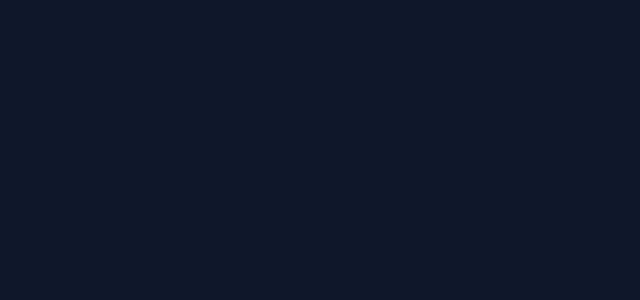
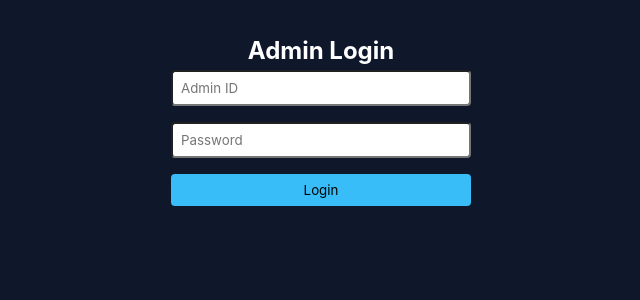
Before and after one commit to Pragya-Dwivedi12/digital-dynamo, a React (Vite) app: page /adlogin in a window 1280 px wide. Before the commit this address had no page. Shown: the top 300 px of the page, without its empty margins (319-959 px from the left). Built offline with nearby package versions, Linux system fonts and the light colour scheme.

Commit message:
Added admin login and dashboard

```diff
--- a/src/App.jsx
+++ b/src/App.jsx
@@ -6,6 +6,8 @@ import Services from './Components/Services';
 import Portfolio from './Components/Portfolio';
 import Contact from './Components/Contact';
 import About from './Components/About';
+import AdLogin from './Components/AdLogin';
+import AdminDashboard from './Components/AdminDashboard';
 
 function App() {
     return (
@@ -13,9 +15,12 @@ function App() {
             <Routes>
                 <Route path="/" element={<Home />} />
                 <Route path="/services" element={<Services />} />
-                <Route path="/portfolio" element={<Portfolio/>} />
-                <Route path="/contact" element={<Contact/>} />
-                <Route path="/about" element={<About/>}/>
+                <Route path="/portfolio" element={<Portfolio />} />
+                <Route path="/contact" element={<Contact />} />
+                <Route path="/about" element={<About />} />
+                <Route path="/adlogin" element={<AdLogin />} />
+                <Route path="/admin-dashboard" element={<AdminDashboard />} />
+                <Route />
             </Routes>
         </Router>
     );
--- /dev/null
+++ b/src/Components/AdLogin.jsx
@@ -0,0 +1,50 @@
+import React, { useState } from 'react';
+import { useNavigate } from 'react-router-dom';
+
+const AdminLogin = () => {
+  const [username, setUsername] = useState('');
+  const [password, setPassword] = useState('');
+  const navigate = useNavigate();
+
+  // 👇 YAHAN ADD KARNA HAI IS FUNCTION KO
+  const handleLogin = (e) => {
+    e.preventDefault();
+
+    // Client ki actual login details
+    if (username === 'digitaldynamo' && password === 'digimo@26') {
+      localStorage.setItem('isAdminLoggedIn', 'true');
+      navigate('/admin-dashboard');
+    } else {
+      alert('Galat Admin ID ya Password!');
+    }
+  };
+
+  return (
+    <div style={{ textAlign: 'center', padding: '2rem', color: '#fff' }}>
+      <h2>Admin Login</h2>
+      <form onSubmit={handleLogin} style={{ display: 'flex', flexDirection: 'column', gap: '1rem', maxWidth: '300px', margin: '0 auto' }}>
+        <input
+          type="text"
+          placeholder="Admin ID"
+          value={username}
+          onChange={(e) => setUsername(e.target.value)}
+          required
+          style={{ padding: '8px', borderRadius: '4px' }}
+        />
+        <input
+          type="password"
+          placeholder="Password"
+          value={password}
+          onChange={(e) => setPassword(e.target.value)}
+          required
+          style={{ padding: '8px', borderRadius: '4px' }}
+        />
+        <button type="submit" style={{ padding: '8px', backgroundColor: '#38bdf8', border: 'none', borderRadius: '4px', cursor: 'pointer' }}>
+          Login
+        </button>
+      </form>
+    </div>
+  );
+};
+
+export default AdminLogin;
--- /dev/null
+++ b/src/Components/AdminDashboard.jsx
@@ -0,0 +1,72 @@
+import React, { useEffect } from 'react';
+import { useNavigate } from 'react-router-dom';
+
+
+const AdminDashboard = () => {
+  const navigate = useNavigate();
+
+  // Security Check: Agar login nahi hai toh wapas login page par bhej do
+  useEffect(() => {
+    const isLoggedIn = localStorage.getItem('isAdminLoggedIn');
+    if (!isLoggedIn) {
+      navigate('/admin-login');
+    }
+  }, [navigate]);
+
+  // Logout Function
+  const handleLogout = () => {
+    localStorage.removeItem('isAdminLoggedIn');
+    navigate('/admin-login');
+  };
+
+  return (
+    <div style={{ padding: '2rem', color: '#fff', maxWidth: '1000px', margin: '0 auto' }}>
+      {/* Header Section */}
+      <div style={{ display: 'flex', justifyContent: 'space-between', alignItems: 'center', marginBottom: '2rem', borderBottom: '1px solid #333', paddingBottom: '1rem' }}>
+        <h2>Digital Dynamo - Admin Dashboard</h2>
+        <button
+          onClick={handleLogout}
+          style={{ padding: '8px 16px', backgroundColor: '#ef4444', color: '#fff', border: 'none', borderRadius: '4px', cursor: 'pointer' }}
+        >
+          Logout
+        </button>
+      </div>
+
+      {/* Quick Stats Cards */}
+      <div style={{ display: 'grid', gridTemplateColumns: 'repeat(auto-fit, minmax(200px, 1fr))', gap: '1.5rem', marginBottom: '2rem' }}>
+        <div style={{ backgroundColor: '#1e293b', padding: '1.5rem', borderRadius: '8px', textAlign: 'center' }}>
+          <h3>Total Views</h3>
+          <p style={{ fontSize: '1.8rem', color: '#38bdf8', margin: '0.5rem 0' }}>1,240</p>
+        </div>
+        <div style={{ backgroundColor: '#1e293b', padding: '1.5rem', borderRadius: '8px', textAlign: 'center' }}>
+          <h3>New Leads</h3>
+          <p style={{ fontSize: '1.8rem', color: '#34d399', margin: '0.5rem 0' }}>18</p>
+        </div>
+        <div style={{ backgroundColor: '#1e293b', padding: '1.5rem', borderRadius: '8px', textAlign: 'center' }}>
+          <h3>Services Active</h3>
+          <p style={{ fontSize: '1.8rem', color: '#f87171', margin: '0.5rem 0' }}>6</p>
+        </div>
+      </div>
+
+      {/* Admin Quick Actions / Controls */}
+      <div style={{ backgroundColor: '#1e293b', padding: '1.5rem', borderRadius: '8px' }}>
+        <h3>Website Controls</h3>
+        <p style={{ color: '#94a3b8', marginBottom: '1rem' }}>Aap yahan se website ka data aur messages manage kar sakte hain.</p>
+
+        <div style={{ display: 'flex', gap: '1rem', flexWrap: 'wrap' }}>
+          <button style={{ padding: '10px 15px', backgroundColor: '#38bdf8', border: 'none', borderRadius: '4px', cursor: 'pointer' }}>
+            Manage Services
+          </button>
+          <button style={{ padding: '10px 15px', backgroundColor: '#38bdf8', border: 'none', borderRadius: '4px', cursor: 'pointer' }}>
+            View Form Submissions
+          </button>
+          <button style={{ padding: '10px 15px', backgroundColor: '#38bdf8', border: 'none', borderRadius: '4px', cursor: 'pointer' }}>
+            Update Portfolio
+          </button>
+        </div>
+      </div>
+    </div>
+  );
+};
+
+export default AdminDashboard;
```
